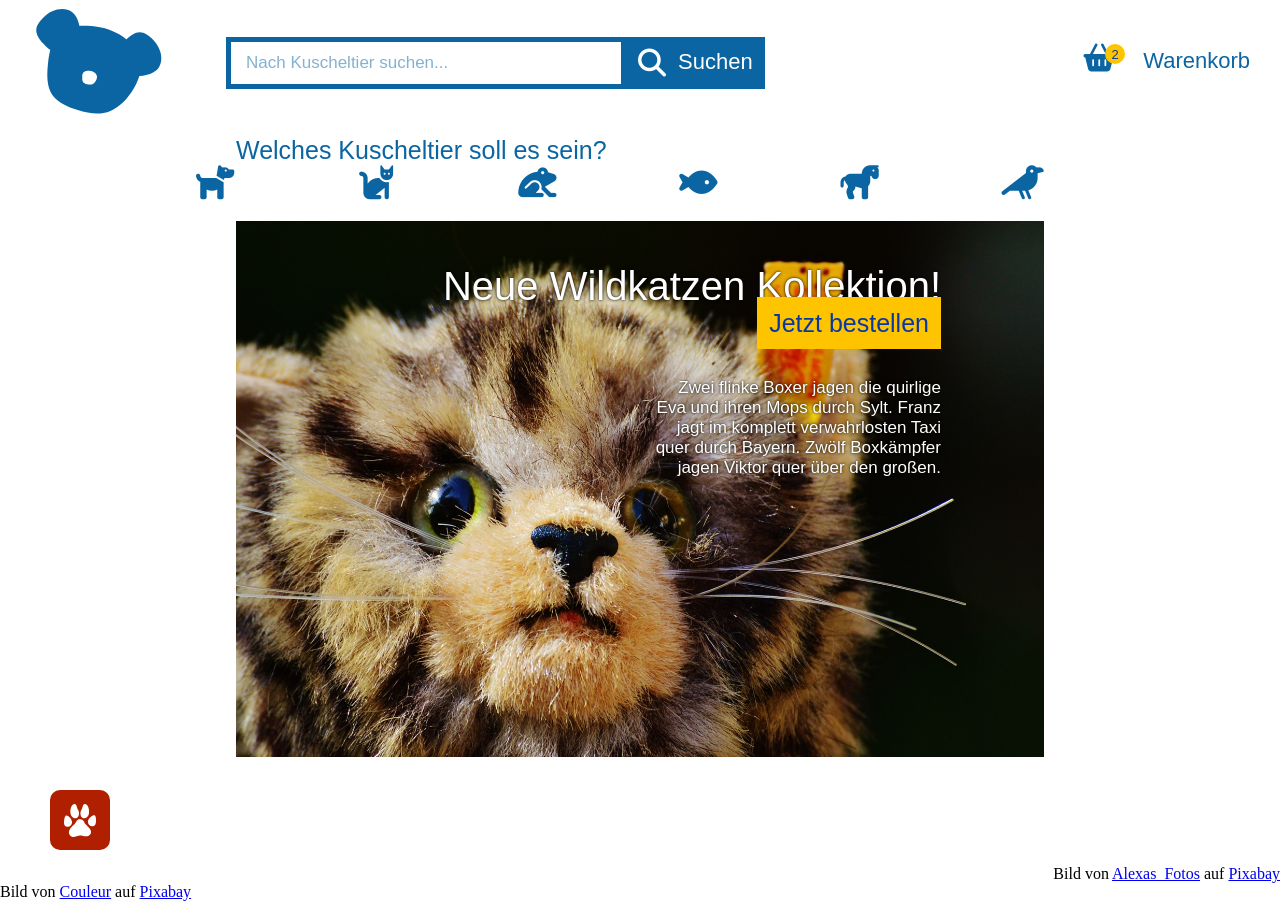
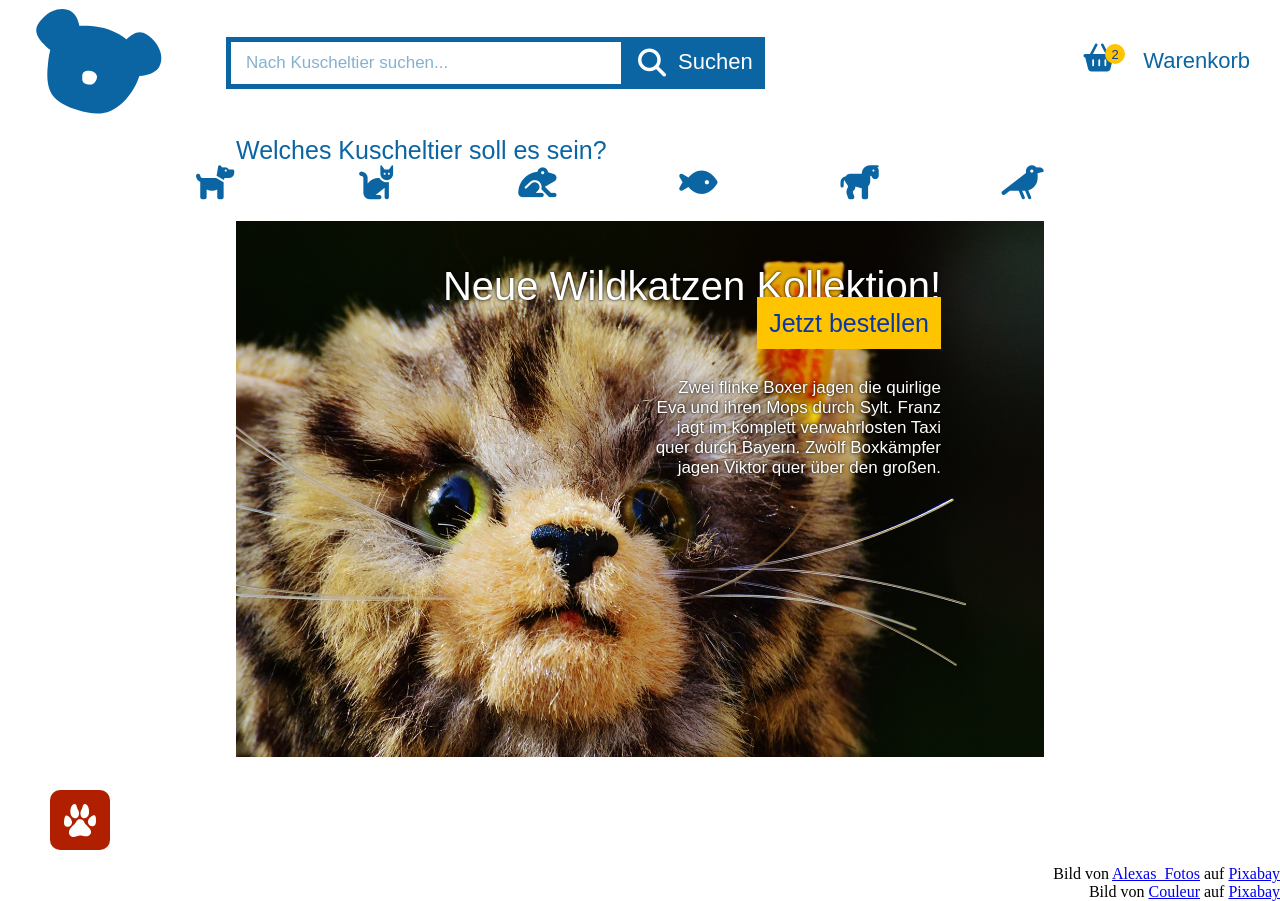
Before and after one commit to wiktoriavh/braweria.github.io, a Jekyll site: the page built from dailyUI/daily-ui-003.html, in a window 1280 px wide. Built offline with Jekyll 4.4.1, drawn with Linux system fonts in a browser that asks for light colours; nearby versions of some CDN libraries; some web fonts are replaced.

Commit message:
Update daily-ui-003.html

```diff
--- a/dailyUI/daily-ui-003.html
+++ b/dailyUI/daily-ui-003.html
@@ -62,5 +62,5 @@ title: Landingpage // #003
 
 	<p style="text-align: right;">
 	Bild von <a href="https://pixabay.com/de/users/Alexas_Fotos-686414/?utm_source=link-attribution&amp;utm_medium=referral&amp;utm_campaign=image&amp;utm_content=974469">Alexas_Fotos</a> auf <a href="https://pixabay.com/de/?utm_source=link-attribution&amp;utm_medium=referral&amp;utm_campaign=image&amp;utm_content=974469">Pixabay</a></p>
-	<p>Bild von <a href="https://pixabay.com/de/users/Couleur-1195798/?utm_source=link-attribution&amp;utm_medium=referral&amp;utm_campaign=image&amp;utm_content=1888038">Couleur</a> auf <a href="https://pixabay.com/de/?utm_source=link-attribution&amp;utm_medium=referral&amp;utm_campaign=image&amp;utm_content=1888038">Pixabay</a></p>
+	<p style="text-align: right;">Bild von <a href="https://pixabay.com/de/users/Couleur-1195798/?utm_source=link-attribution&amp;utm_medium=referral&amp;utm_campaign=image&amp;utm_content=1888038">Couleur</a> auf <a href="https://pixabay.com/de/?utm_source=link-attribution&amp;utm_medium=referral&amp;utm_campaign=image&amp;utm_content=1888038">Pixabay</a></p>
 </body>
```
